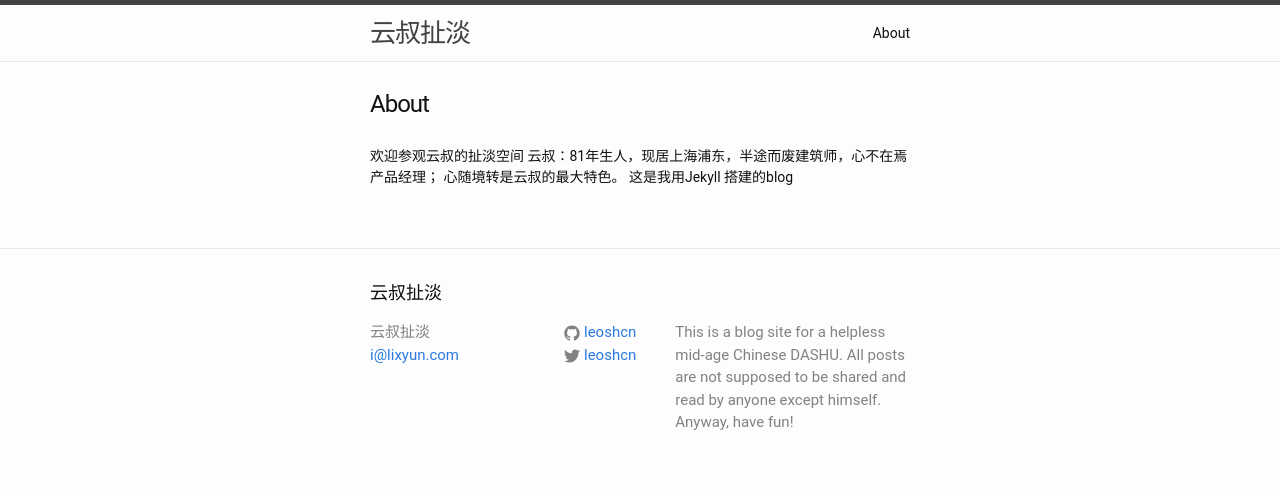
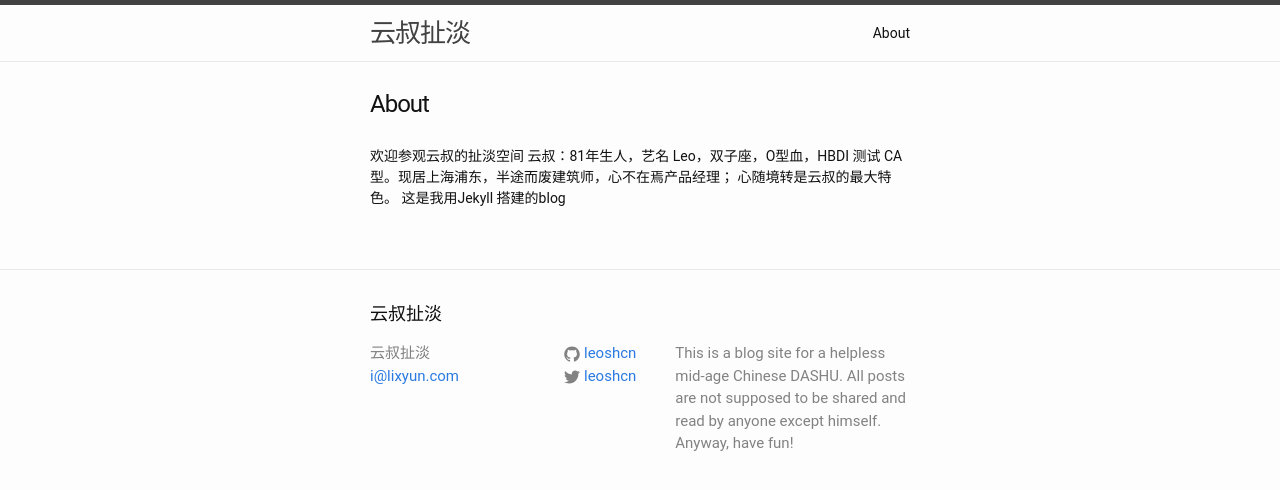
Before and after one commit to leoshcn/leoshcn.github.io, a Jekyll site: the page built from about.md, in a window 1280 px wide. Shown: the top 490 px of the page. Built offline with Jekyll 4.4.1, drawn with Linux system fonts in a browser that asks for light colours.

Commit message:
delete and update about page

```diff
--- a/about.md
+++ b/about.md
@@ -5,6 +5,6 @@ permalink: /about/
 ---
 
 欢迎参观云叔的扯淡空间
-云叔：81年生人，现居上海浦东，半途而废建筑师，心不在焉产品经理；
+云叔：81年生人，艺名 Leo，双子座，O型血，HBDI 测试 CA 型。现居上海浦东，半途而废建筑师，心不在焉产品经理；
 心随境转是云叔的最大特色。
 这是我用Jekyll 搭建的blog
```
Also changed, not shown: _posts/2010-08-10-about.md (deleted, +0 -19 lines).
